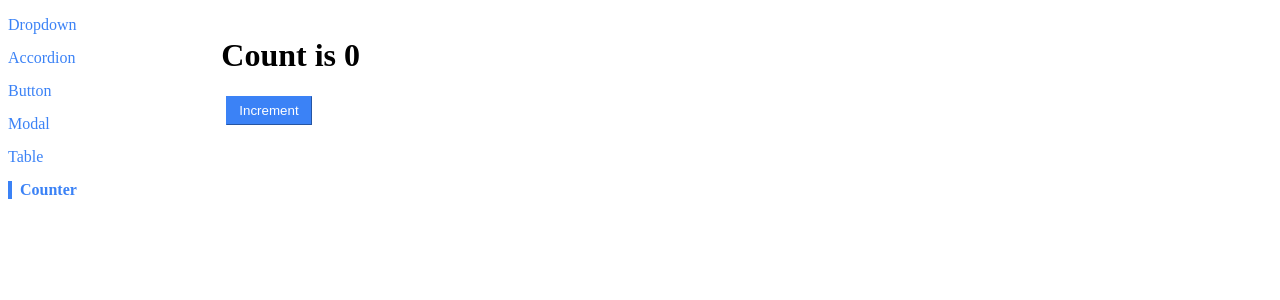
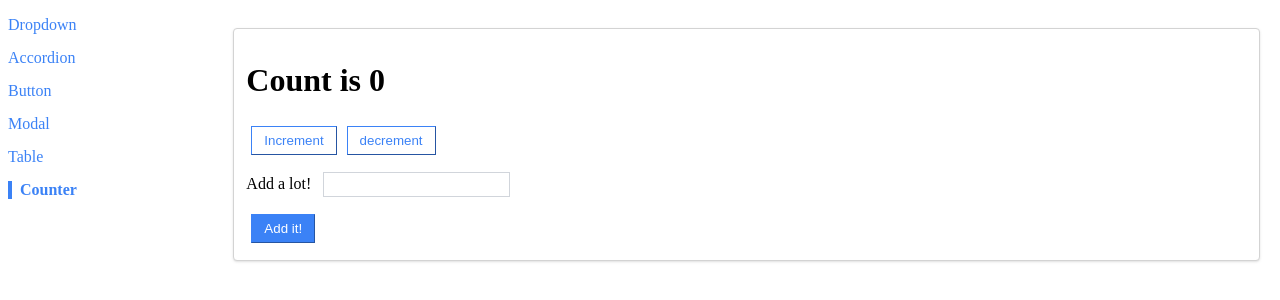
Before and after one commit to zzz-icy/comps, a React (Create React App) app: page /counter in a window 1280 px wide. Shown: the top 300 px of the page. Built offline with nearby package versions, Linux system fonts and the light colour scheme.

Commit message:
prep for useReducer

```diff
--- /dev/null
+++ b/src/pages/CounterPage.css
@@ -0,0 +1,11 @@
+.margin {
+	margin: 12px;
+}
+.number-input {
+	padding: 4px;
+	margin: 12px;
+	/* background-color: rgb(107 114 128); */
+	/* opacity: 0.2; */
+	/* color: black; */
+	border: 1px solid rgb(209 213 219);
+}
--- a/src/pages/CounterPage.tsx
+++ b/src/pages/CounterPage.tsx
@@ -1,14 +1,55 @@
-import React from "react"
+import React, { BaseSyntheticEvent, SyntheticEvent, useState } from "react"
 import Button from "../components/Button.tsx"
-import useCounter from "../hooks/use-counter.ts"
+import Panel from "../components/Panel.tsx"
+import "./CounterPage.css"
 function CounterPage({ initialCount = 0 }) {
-	const { count, handleClick } = useCounter(initialCount)
+	const [count, setCount] = useState<number>(initialCount)
+	const [valueToAdd, setValueToAdd] = useState<number>(0)
+
+	const handleIncrement = () => {
+		setCount(count + 1)
+	}
+	const handleDecrement = () => {
+		setCount(count - 1)
+	}
+	const handleSubmit = (e) => {
+		e.preventDefault()
+		setCount(count + valueToAdd)
+		setValueToAdd(0)
+	}
+	const handleChange = (e: BaseSyntheticEvent) => {
+		// will return NaN if an empty string is passed to parseInt
+		setValueToAdd(parseInt(e.target.value, 10) || 0)
+	}
+
 	return (
-		<div>
+		<Panel styleName='margin'>
 			<h1>Count is {count}</h1>
-
-			<Button onClick={handleClick}>Increment</Button>
-		</div>
+			<div style={{ display: "flex", flexDirection: "row" }}>
+				<Button
+					onClick={handleIncrement}
+					shapeStyle='outline'
+				>
+					Increment
+				</Button>
+				<Button
+					onClick={handleDecrement}
+					shapeStyle='outline'
+				>
+					decrement
+				</Button>
+			</div>
+			<form onSubmit={handleSubmit}>
+				<label>Add a lot!</label>
+				<input
+					value={valueToAdd || ""} // so that the 0 is always displayed
+					onChange={handleChange}
+					type='number'
+					className='number-input'
+				></input>
+				<Button>Add it!</Button>
+			</form>
+		</Panel>
 	)
 }
 
```
